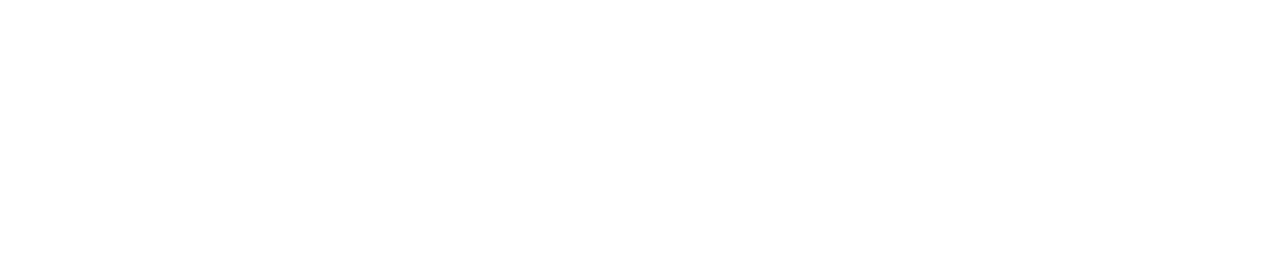
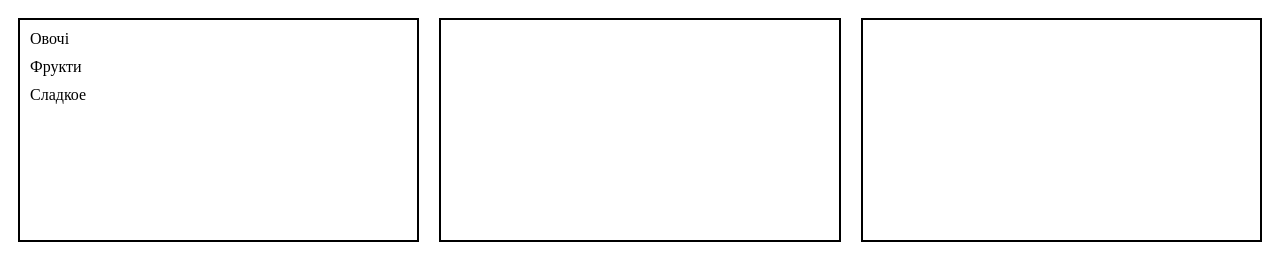
Before and after one commit to vkomerystyi/frontend-pro, a plain HTML site: page lesson-12-Events-part 2/index.html in a window 1280 px wide. Drawn offline with Linux system fonts and the light colour scheme.

Commit message:
start home task 16

```diff
--- /dev/null
+++ b/lesson-12-Events-part 2/data.js
@@ -0,0 +1,47 @@
+const data = [
+  {
+    name: 'Овочі',
+    product: [
+      {
+        name: 'Помідор',
+        description: 'Опис про Помідорі',
+        prise: 70,
+      },
+      {
+        name: 'Огірок',
+        description: 'Опис про Огірка',
+        prise: 70,
+      },
+    ],
+  },
+  {
+    name: 'Фрукти',
+    product: [
+      {
+        name: 'Яблоко',
+        description: 'Опис про Яблоке',
+        prise: 70,
+      },
+      {
+        name: 'Груша',
+        description: 'Описание о Груше',
+        prise: 70,
+      },
+    ],
+  },
+  {
+    name: 'Сладкое',
+    product: [
+      {
+        name: 'Зефир',
+        description: 'Описание о Зефире',
+        prise: 70,
+      },
+      {
+        name: 'Мармелад',
+        description: 'Описание о Мармеладе',
+        prise: 70,
+      },
+    ],
+  },
+]
--- a/lesson-12-Events-part 2/index.html
+++ b/lesson-12-Events-part 2/index.html
@@ -3,9 +3,17 @@
   <head>
     <meta charset="UTF-8" />
     <meta name="viewport" content="width=device-width, initial-scale=1.0" />
+    <link rel="stylesheet" href="style.css" />
     <title>array</title>
   </head>
   <body>
+    <div class="container">
+      <div class="category"></div>
+      <div class="product"></div>
+      <div class="details"></div>
+    </div>
+    <div class="result"></div>
+    <script src="data.js"></script>
     <script src="script.js"></script>
   </body>
 </html>
--- a/lesson-12-Events-part 2/script.js
+++ b/lesson-12-Events-part 2/script.js
@@ -8,3 +8,37 @@
 Клік на товар – інформацію про товар у правому блоці.
 В інформації товару - кнопка "купити"
 При натисканні на “купити” з'являється повідомлення, що товар куплено та повернення у вихідний стан програми (коли відображається лише список категорій) */
+function showCategory() {
+  const categories = document.querySelector('.category')
+
+  for (let i = 0; i < data.length; i++) {
+    const elem = document.createElement('div')
+    elem.textContent = data[i].name
+    elem.setAttribute('data-category', i)
+    elem.addEventListener('click', showProducts)
+    categories.appendChild(elem)
+  }
+}
+
+function showProducts(event) {
+  const categoryIndex = event.target.getAttribute('data-category')
+  const products = data[categoryIndex].product
+  const product = document.querySelector('.product')
+  product.innerHTML = ''
+
+  for (let i = 0; i < products.length; i++) {
+    const elem = document.createElement('div')
+    elem.textContent = products[i].name
+    elem.setAttribute('data-category', categoryIndex)
+    elem.setAttribute('data-product', i)
+    elem.addEventListener('click', showDetails)
+    product.appendChild(elem)
+  }
+}
+function showDetails(event) {
+  const categoryIndex = event.target.getAttribute('data-category')
+  const productIndex = event.target.getAttribute('data-product')
+  const description = data[categoryIndex].product[productIndex].description
+  console.log(description)
+}
+showCategory()
--- /dev/null
+++ b/lesson-12-Events-part 2/style.css
@@ -0,0 +1,22 @@
+.container {
+  display: flex;
+}
+.container > div {
+  flex-grow: 1;
+  min-height: 200px;
+  border: 2px solid black;
+  width: 33%;
+  padding: 10px;
+  margin: 10px;
+}
+.category {
+}
+.category > div {
+  margin-bottom: 10px;
+}
+.product {
+}
+.details {
+}
+.result {
+}
```
